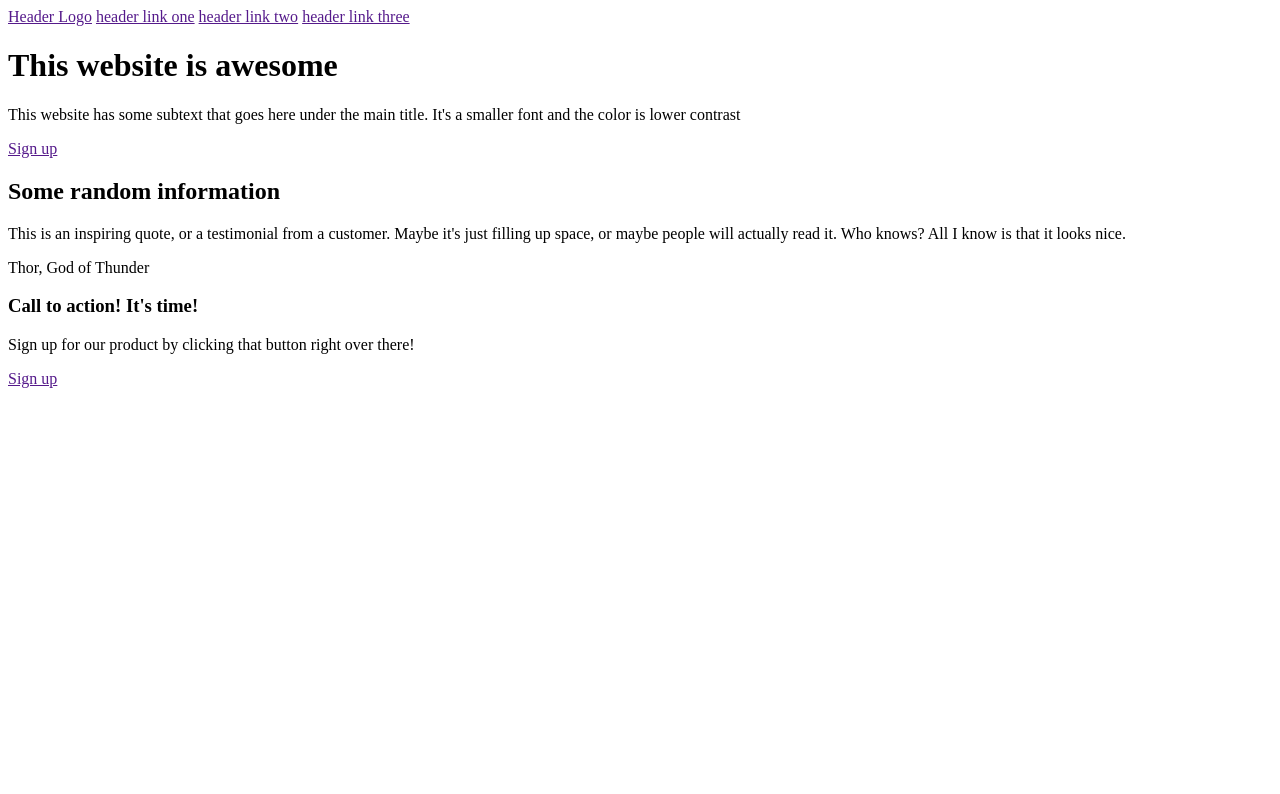
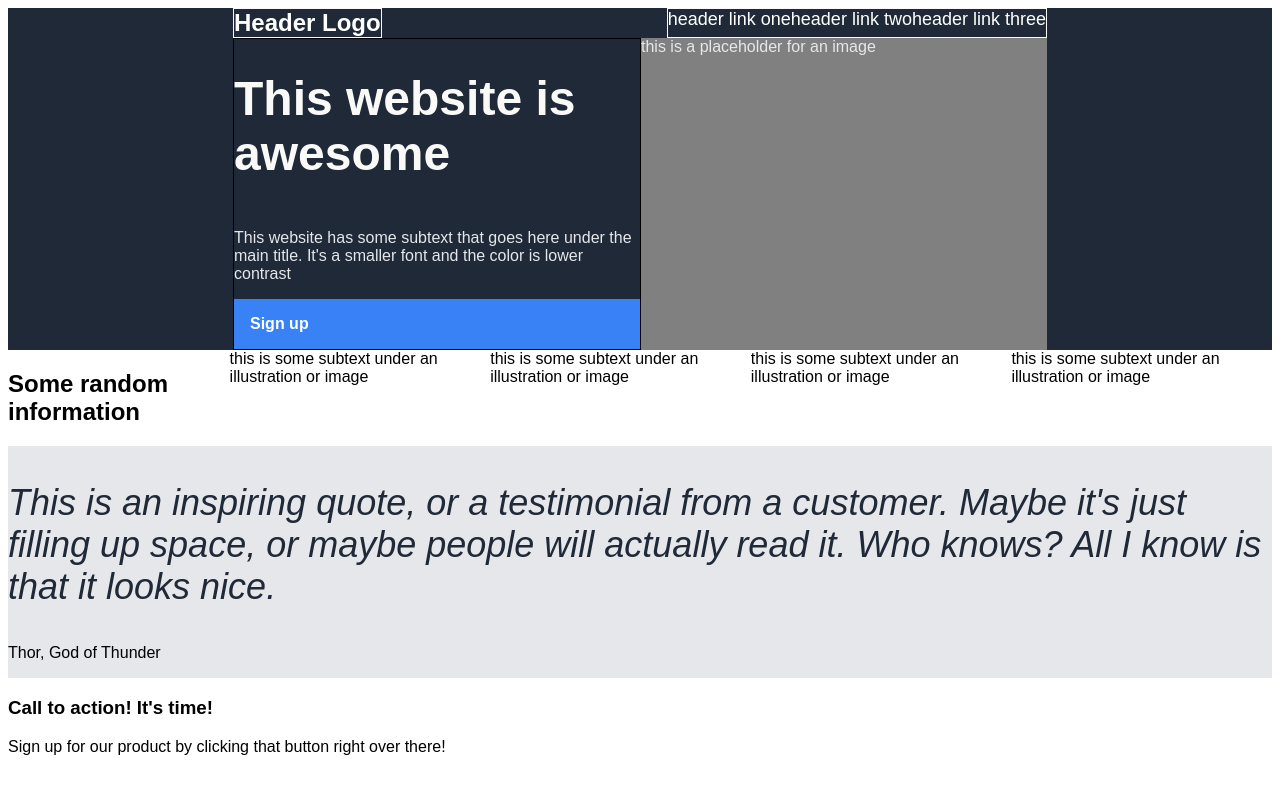
Before and after one commit to ewanjlynch/OdinCSS, a plain HTML site: page index.html in a window 1280 px wide. Drawn offline with Linux system fonts and the light colour scheme.

Commit message:
css-file-added

```diff
--- a/index.html
+++ b/index.html
@@ -3,61 +3,105 @@
 <head>
     <meta charset="UTF-8">
     <meta name="viewport" content="width=device-width, initial-scale=1.0">
-    <title>Document</title>
+    <title>Landing Page</title>
+    <link rel="stylesheet" href="styles.css">
 </head>
 <body>
+
+
+
+
     <!--header -->
-    <div>
+    <div class="header">
         <nav class="topnav">
-            <a href="">Header Logo</a>
+            <div id="headerlogo"> <a href="">Header Logo</a></div>
+            <div class="navlinks">
                 <a href="">header link one</a>
                 <a href="">header link two</a>
                 <a href="">header link three</a>
+            </div>
         </nav>
+        <div class="headerbulk">
+            <div class="headerleft">
                 <h1>This website is awesome</h1>
-        <p>This website has some subtext that goes here under the main title. It's a smaller font and the color is lower contrast</p>
-        <a href="">Sign up</a>
+                <p class="whitetext">This website has some subtext that goes here under the main title. It's a smaller font and the color is lower contrast</p>
+                <a class="signup">Sign up</a>
             </div>
+            <div id="image-placeholder">this is a placeholder for an image</div>
+        </div>
+    </div
+
+
+
+
+
+
+
+
+
+
 
     <!-- info boxes -->
-    <div>
+    <div class="infoboxes">
         <h2>Some random information</h2>
         <div>
             <div class="bluebox"></div>
-            <div></div>
-
+            <div>this is some subtext under an illustration or image</div>
         </div>
 
         <div>
             <div class="bluebox"></div>
-            <div></div>
+            <div>this is some subtext under an illustration or image</div>
          </div>
 
         <div>
             <div class="bluebox"></div>
-            <div></div>
+            <div>this is some subtext under an illustration or image</div>
         </div>
 
         <div>
             <div class="bluebox"></div>
-            <div></div>
+            <div>this is some subtext under an illustration or image</div>
         </div>
 
     </div>
 
+
+
+
+
+
+
+
+
+
+
+
     <!-- quote -->
-    <div>
-        <p>This is an inspiring quote, or a testimonial from a customer. Maybe it's just filling up space, or maybe people will actually read it. Who knows? All I know is that it looks nice.
+    <div class="quotebox">
+        <p id="quotetext">This is an inspiring quote, or a testimonial from a customer. Maybe it's just filling up space, or maybe people will actually read it. Who knows? All I know is that it looks nice.
         </p>
         <p>Thor, God of Thunder</p>
     </div>
 
+
+
+
+
+
+
+
+
+
+
     <!-- CTA -->
+    <div>
         <div>
             <h3>Call to action! It's time!</h3>
             <p>Sign up for our product by clicking that button right over there!</p>
             <a href="">Sign up</a>
         </div>
+    </div>
 
 </body>
 </html>
--- /dev/null
+++ b/styles.css
@@ -0,0 +1,99 @@
+body {
+    display: flex;
+    flex-direction: column;
+    font-family: sans-serif;
+
+}
+
+a {
+    text-decoration: none;
+    color: white;
+
+}
+
+.header {
+    display: flex;
+    flex-direction: column;
+    padding-left: 225px;
+    padding-right: 225px;;
+}
+nav {
+    display: flex;
+    color: #f9faf8;
+    justify-content: space-between
+
+}
+
+.navlinks {
+    display: flex;
+    justify-content: space-between;
+    border: 1px solid;
+    font-size: 18px;
+}
+
+#headerlogo {
+    font-weight: 800;
+    border: 1px solid;
+    font-size: 24px;
+
+}
+
+.signup {
+    background-color: #3882f6;
+    font-weight: 800;
+    padding: 1em;
+}
+
+.infoboxes {
+    display: flex;
+    background-color: white
+}
+
+.bluebox {s
+    border: 5px;
+    border-color: #3882F6
+}
+
+h1 {
+    font-size: 48px;
+    font-weight: 800;
+    color: #f9faf8;
+}
+
+.header {
+    display: flex;
+    background-color: #1f2937;
+}
+
+.headerbulk {
+display: flex;
+justify-content: space-between;
+}
+
+.headerleft {
+    display: flex;
+    flex-direction: column;
+    border: 1px solid;
+    flex: 1
+}
+
+#image-placeholder {
+    background-color: grey;
+    color: #e5e7eb;
+    justify-content: center;
+    flex: 1
+}
+.whitetext {
+    color: #e5e7eb;
+    font-size; 18px;
+}
+
+.quotebox {
+    background-color: #e5e7eb;
+}
+
+#quotetext {
+    font-size: 36px;
+    color: #1f2937;
+    font-style: italic;
+}
```
Lines whose indentation alone changed are shown as unchanged.
